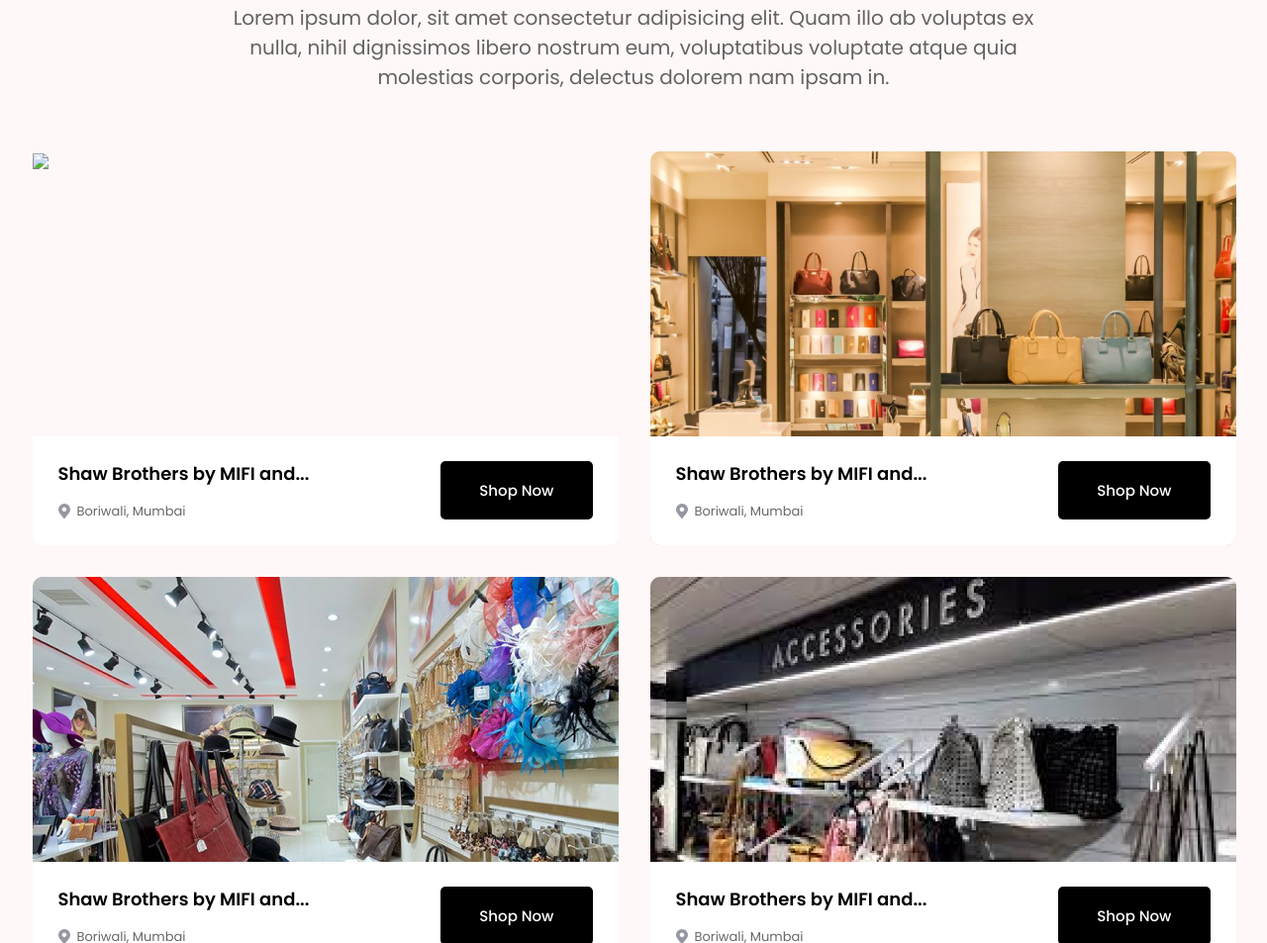
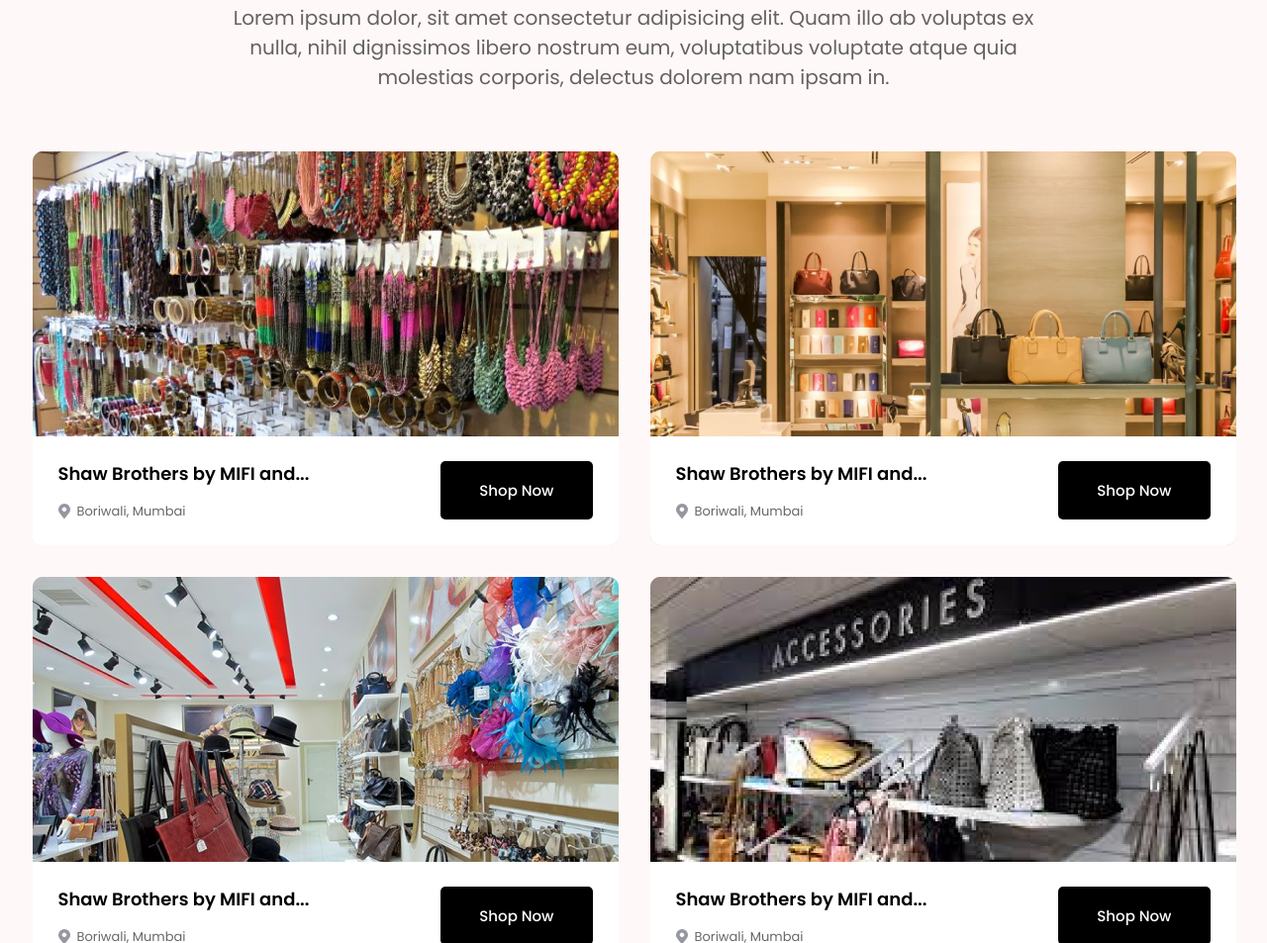
Before and after one commit to sheri0441/shopKhoj, a plain HTML site: page index.html in a window 1280 px wide. Shown: the part 8562-9515 px from the top of the page at 99% size. Drawn offline with Linux system fonts and the light colour scheme.

Commit message:
complete the get listed page and adding the city page adn make few changes in old files also

```diff
--- a/index.html
+++ b/index.html
@@ -546,7 +546,7 @@
                     <p class="sectionTitleSub">Lorem ipsum dolor, sit amet consectetur adipisicing elit. Quam illo ab voluptas ex nulla, nihil dignissimos libero nostrum eum, voluptatibus voluptate atque quia molestias corporis, delectus dolorem nam ipsam in.</p>
                     <section class="acceShopCard-wrapper">
                         <article class="acceShopCard">
-                                <img class="" src="./asset/image/Accessories">
+                                <img class="" src="./asset/image/Accessories/1D.png">
                             <div class="acceShopCard-detail">
                                 <div>
                                     <h3>Shaw Brothers by MIFI and...</h3>
```
